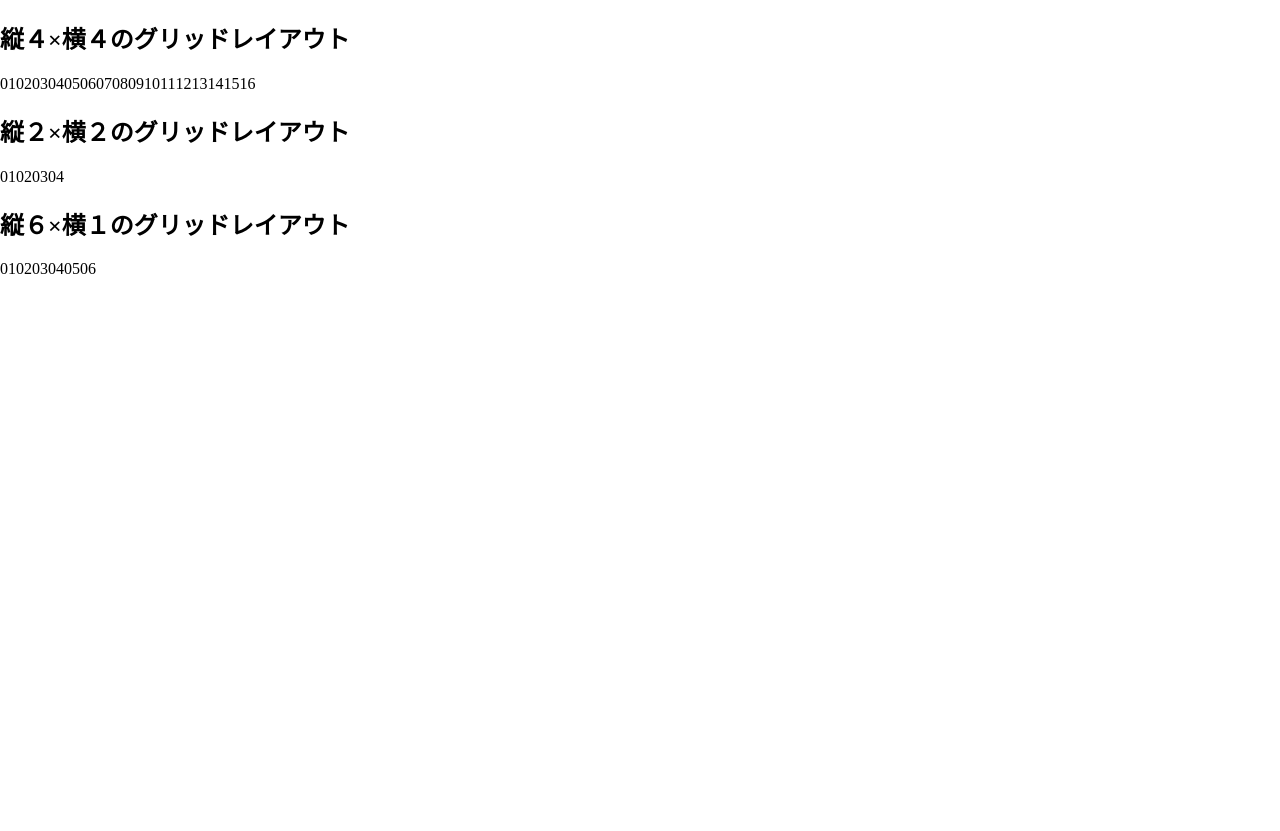
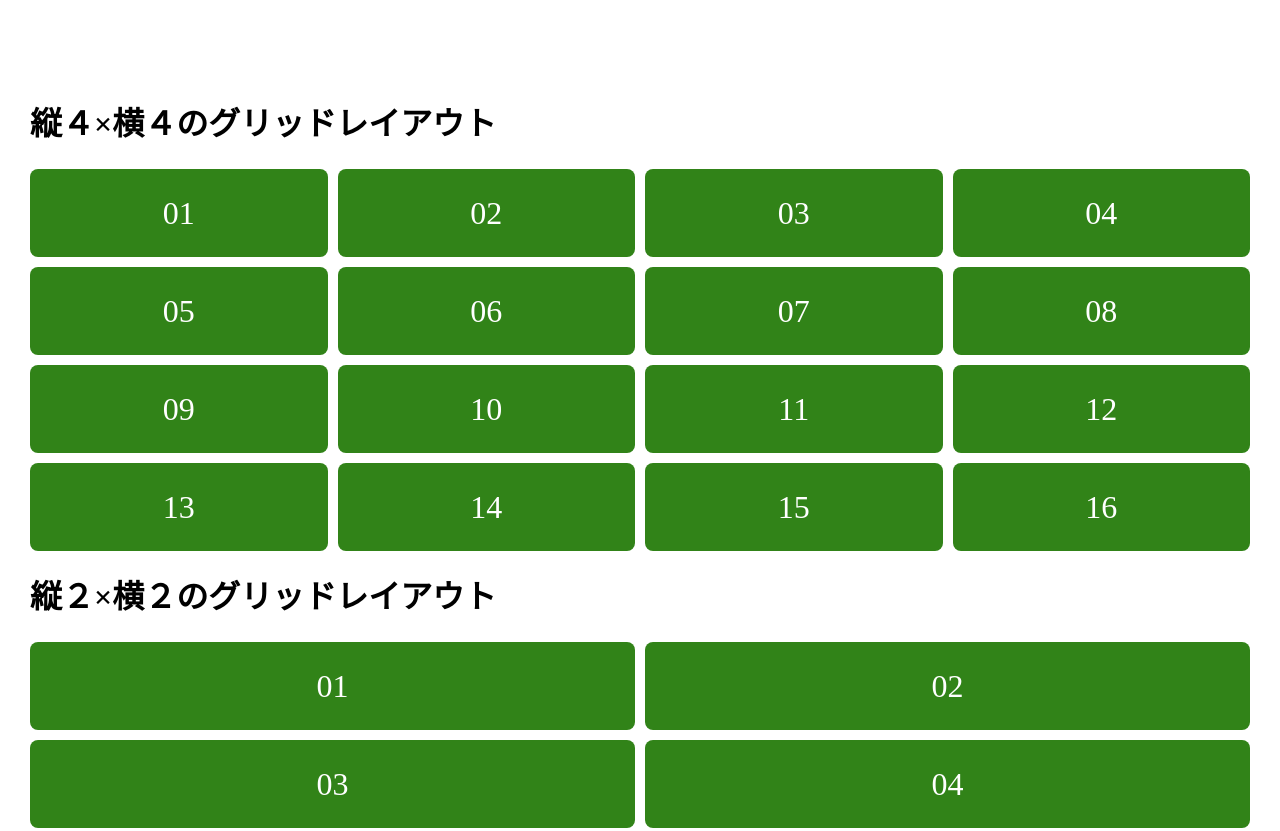
Before and after one commit to tack1234/w8-output, a plain HTML site: page html-css/index.html in a window 1280 px wide. Shown: the top 831 px of the page. Before the commit the page ends 800 px from the top, so only its background shows below. Drawn offline with Linux system fonts and the light colour scheme.

Commit message:
display:flexを用いたグリッドレイアウトの作成。コードがめんどくさい書き方になってしまったと思います。（特にcalcを用いた計算式）もっとスマートに書けるよう精進します！

```diff
--- a/html-css/index.html
+++ b/html-css/index.html
@@ -4,10 +4,12 @@
     <meta charset="UTF-8">
     <meta name="viewport" content="width=device-width, initial-scale=1.0">
     <meta name="description" content="step9の課題">
+    <link rel="stylesheet" href="./sanitize.css">
     <link rel="stylesheet" href="./style.css">
     <title>step9の課題</title>
 </head>
 <body>
+    <div class="container">
         <!-- 縦４×横４のグリッドレイアウト -->
          <section>
              <h1>縦４×横４のグリッドレイアウト</h1>
@@ -54,6 +56,7 @@
                   <li class="grid-item">06</li>
              </ul>
          </section>
+    </div>
 
     <script src="../database/main.js"></script>
 </body>
--- a/html-css/style.css
+++ b/html-css/style.css
@@ -1,18 +1,59 @@
 @charset "utf-8";
 
-body {
-    margin: 0;
-}
+/*
+余計な余白を消す
+*/
 
 ul {
-    margin: 0;
     padding: 0;
 }
 
+/*
+見やすいように、ページの周りに余白を設定
+*/
+
+.container {
+    margin: 100px 30px;
+}
+
+/*
+.gridをdisplay:flexにする
+*/
+
 .grid {
     display: flex;
+    flex-wrap: wrap;
+    gap: 10px;
 }
-.grid-col-4 {}
+
+/*
+それぞれのレイアウトの比率を設定
+(!!! 調べながら書いてみましたが、もっと簡単な表現があると思うので、時間がある時に
+試してみたいと思います...)
+*/
+
+.grid-col-2 > .grid-item {
+    width: calc(50% - 5px);
+}
+
+.grid-col-4 > .grid-item {
+    width: calc(25% - 7.5px);
+}
+
+.grid-col-6 > .grid-item {
+    width: calc((100% / 6) - (10px * 5 / 6));
+}
+
+/*
+レイアウトのダミーを作成
+*/
+
 .grid-item {
     list-style: none;
+    background-color: #318318;
+    text-align: center;
+    padding: 20px;
+    color: white;
+    border-radius: 8px;
+    font-size: 32px;
 }
```
Lines whose indentation alone changed are shown as unchanged.
